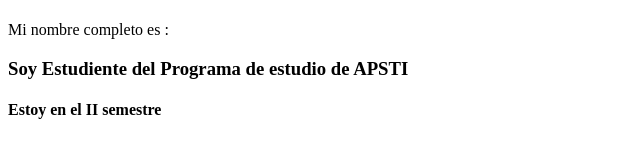
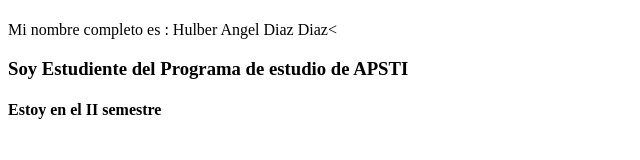
Before and after one commit to hulberdiaz/paginaweb, a plain HTML site: page index.html in a window 1280 px wide. Shown: the whole page, without its empty margins (0-640 px from the left). Drawn offline with Linux system fonts and the light colour scheme.

Commit message:
Update index.html 2

```diff
--- a/index.html
+++ b/index.html
@@ -7,7 +7,7 @@
 </head>
 <body>
   <h1></h1> Mi nombre completo es :</h1>
-       <j2</Hulber Angel Diaz Diaz</mi<h2></h2>
+       <j2>Hulber Angel Diaz Diaz<</h2>
   <h3>Soy Estudiente del Programa de estudio de APSTI </h3>
          <H4>Estoy en el II semestre</H4>
 </body>
```
